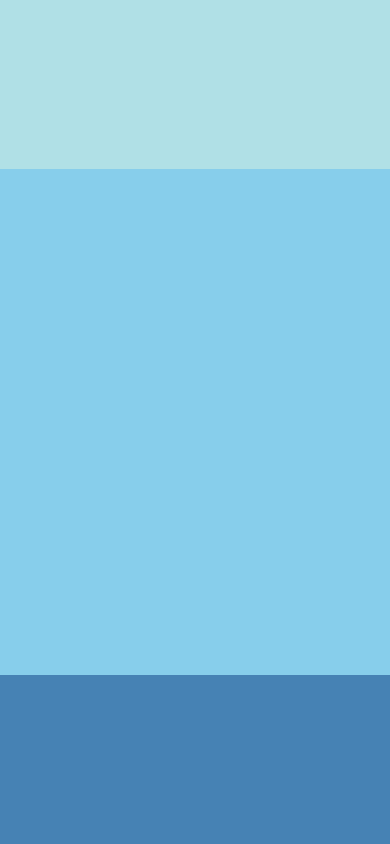
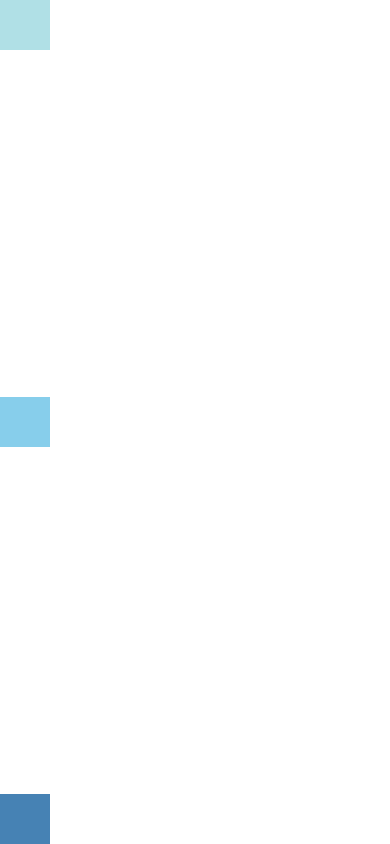
Before and after one commit to karimnot/ReactTesting, a React Native app: screen / in a window 390 px wide. Built offline with nearby package versions, Linux system fonts and the light colour scheme.

Commit message:
Layout options

```diff
--- a/App.js
+++ b/App.js
@@ -7,15 +7,17 @@
 import PropsStyle from './components/PropsStyle';
 import LotsOfGreetings from './components/PropsMessages';
 import States from './components/States';
-import StylesApp from './components/StylesApp'
-import Dimension from './components/Dimension'
-import FlexDimension from './components/FlexDimension'
+import StylesApp from './components/StylesApp';
+import Dimension from './components/Dimension';
+import FlexDimension from './components/FlexDimension';
+import LayoutFlexDirection from './components/LayoutFlexDirection';
+import LayoutJustifyContent from './components/LayoutJustifyContent';
 
 export default class App extends Component {
   render() {
     return (
       <View style={{flex: 1}}>
-        {/*}
+        {/*
         <HelloWorld />
         <Props />
         <PropsStyle />
@@ -23,9 +25,10 @@
         <States />
         <StylesApp />
         <Dimension />
+        <FlexDimension />
+        <LayoutFlexDirection />
         */}
-        <FlexDimension />
-
+        <LayoutJustifyContent />
       </View>
     );
   }
--- /dev/null
+++ b/components/LayoutAlign.js
@@ -0,0 +1,5 @@
+
+
+
+
+LayoutAlign
--- /dev/null
+++ b/components/LayoutFlexDirection.js
@@ -0,0 +1,17 @@
+import React, {Component} from 'react';
+import {
+	View
+} from 'react-native';
+
+export default class FlexDirectionBasics extends Component {
+	render(){
+		return(
+			<View style={{flex:1, flexDirection:'row'}}>
+			{/* <View style={{flex:1, flexDirection:'column'}}>  */}
+				<View style={{width:50, height:50, backgroundColor:'powderblue'}}/>
+				<View style={{width:50, height:50, backgroundColor:'skyblue'}}/>
+				<View style={{width:50, height:50, backgroundColor:'steelblue'}}/>
+			</View>
+		);
+	}
+};
--- /dev/null
+++ b/components/LayoutJustifyContent.js
@@ -0,0 +1,28 @@
+import React, {Component} from 'react';
+import {
+	View,
+	StyleSheet
+} from 'react-native';
+
+export default class JustifyContentBasics extends Component {
+	render(){
+		return(
+			<View style={styles.vistaPrimaria}>
+				<View style={{width:50, height:50, backgroundColor:'powderblue'}}/>
+				<View style={{width:50, height:50, backgroundColor:'skyblue'}}/>
+				<View style={{width:50, height:50, backgroundColor:'steelblue'}}/>
+			</View>
+		);
+	}
+};
+
+//options
+//flexDirection: row, column
+//justifyContent:  flex-start, center, flex-end, space-around,  space-between.
+const styles = StyleSheet.create({
+	vistaPrimaria: {
+		flex: 1,
+		flexDirection: 'column',
+		justifyContent: 'space-between'
+	}
+});
```
